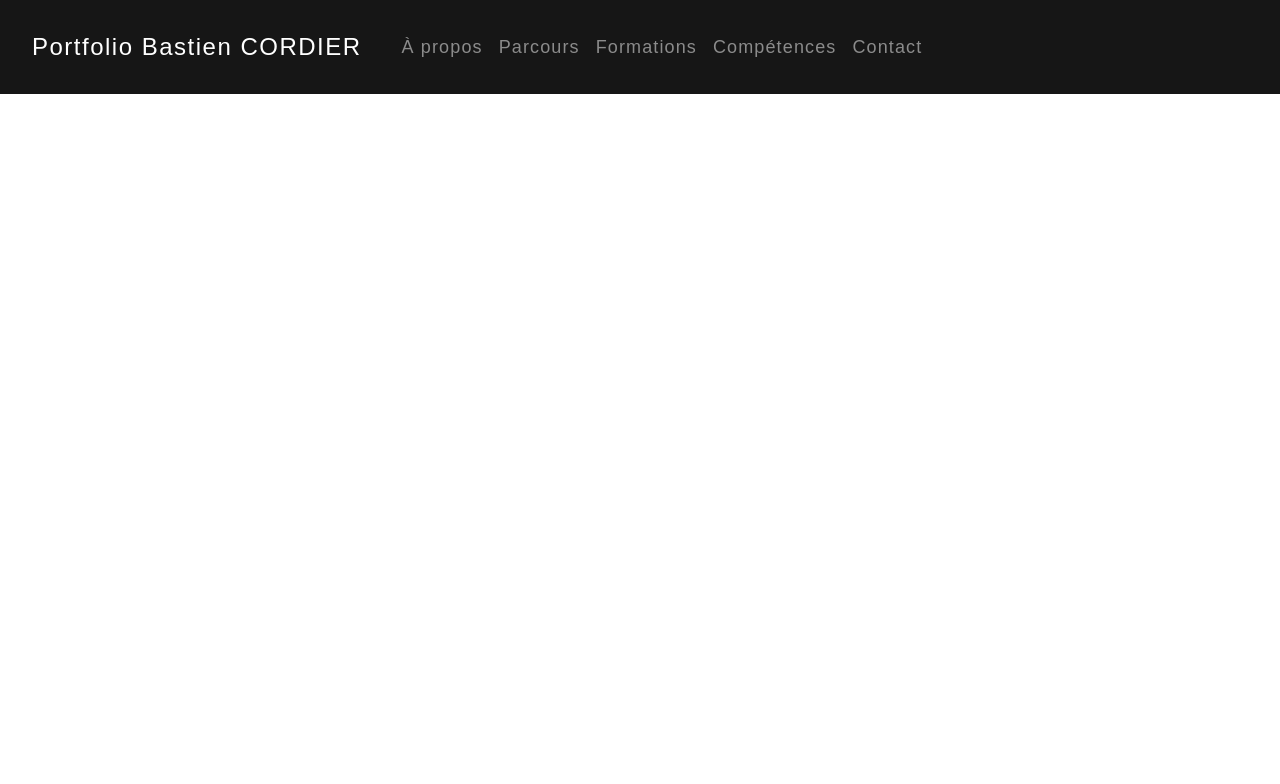
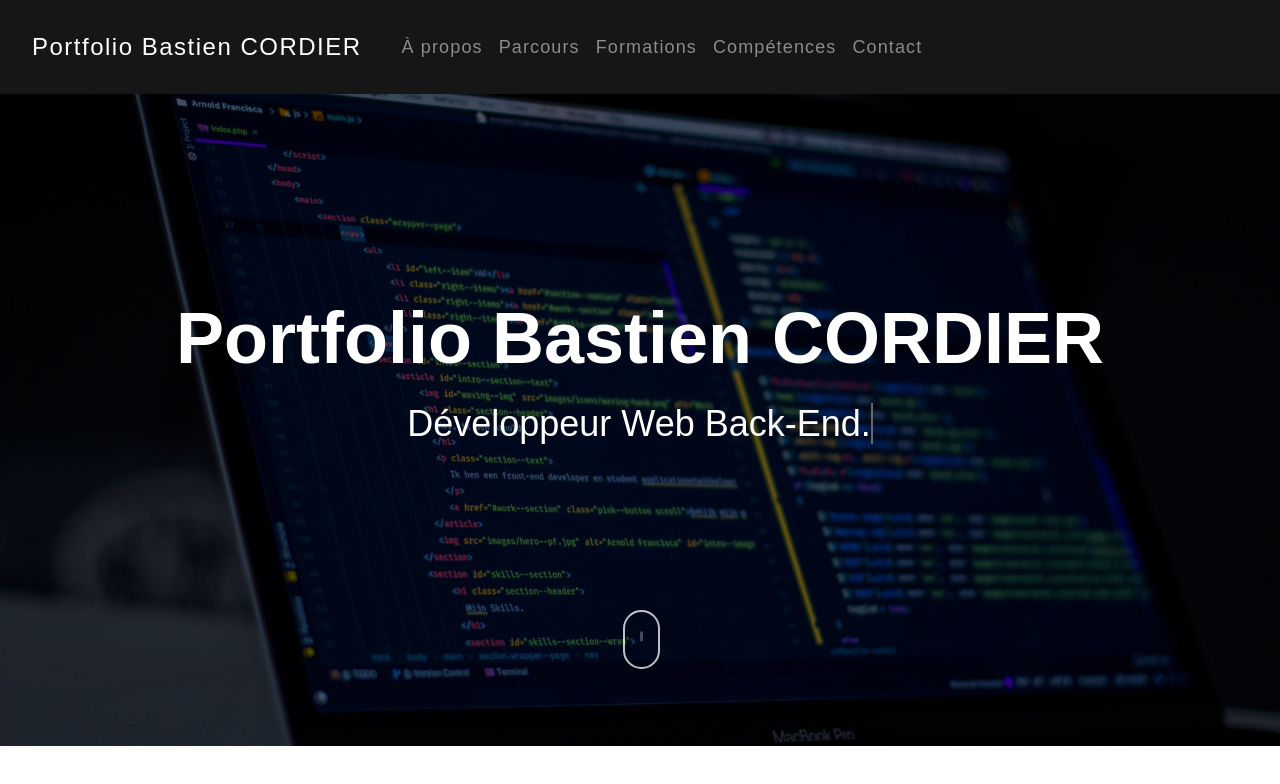
Before and after one commit to bastien-cordier/portfolio, a React (Create React App) app: page / in a window 1280 px wide. Shown: the top 784 px of the page. Built offline with nearby package versions, Linux system fonts and the light colour scheme.

Commit message:
Ajout page Accueil

```diff
--- a/src/App.js
+++ b/src/App.js
@@ -1,11 +1,16 @@
-import React from 'react';
+import React, { Fragment } from 'react';
+import './Script'
 import './App.css';
 import "bootstrap/dist/css/bootstrap.min.css";
 import Header from './Components/Header/header'
+import Accueil from './Components/Accueil/accueil'
 
 function App() {
   return (
-    <Header/>
+    <Fragment>
+      <Header />
+        <Accueil/>
+    </Fragment>
   );
 }
 
--- /dev/null
+++ b/src/Components/Accueil/accueil.css
@@ -0,0 +1,86 @@
+.masthead {
+    padding-top: 10.5rem;
+    padding-bottom: 6rem;
+    text-align: center;
+    color: #fff;
+    background-image: url("../../Assets/background.jpg");
+    background-repeat: no-repeat;
+    background-attachment: scroll;
+    background-position: center center;
+    background-size: cover;
+  }
+  .masthead .masthead-subheading {
+    font-size: 1.5rem;
+    line-height: 1.5rem;
+    margin-bottom: 25px;
+    font-family: "Oswald", sans-serif;
+    color: #fff;
+  }
+  .masthead .masthead-heading {
+    font-size: 3.25rem;
+    font-weight: 700;
+    line-height: 3.25rem;
+    margin-bottom: 2rem;
+    font-family: "Oswald", sans-serif;
+    color: #fff;
+  }
+
+  @media (min-width: 768px) {
+    .masthead {
+      padding-top: 13rem;
+      padding-bottom: 8.5rem;
+    }
+    .masthead .masthead-subheading {
+      font-size: 2.25rem;
+      line-height: 2.25rem;
+      margin-bottom: 10.5rem;
+    }
+    .masthead .masthead-heading {
+      font-size: 4.5rem;
+      font-weight: 700;
+      line-height: 4.5rem;
+      margin-bottom: 2rem;
+    }
+  }
+
+  .scroll-downs {
+    position: absolute;
+    right: 0;
+    left: 0;
+    margin: auto;
+
+    width: 34px;
+    height: 55px;
+  }
+  .mousey {
+    width: 3px;
+    padding: 10px 15px;
+    height: 35px;
+    border: 2px solid #fff;
+    border-radius: 25px;
+    opacity: 0.75;
+    box-sizing: content-box;
+  }
+  .scroller {
+    width: 3px;
+    height: 10px;
+    border-radius: 25%;
+    background-color: #fff;
+    animation-name: scroll;
+    animation-duration: 2.2s;
+    animation-timing-function: cubic-bezier(0.15, 0.41, 0.69, 0.94);
+    animation-iteration-count: infinite;
+  }
+  @keyframes scroll {
+    0% {
+      opacity: 0;
+    }
+    10% {
+      transform: translateY(0);
+      opacity: 1;
+    }
+    100% {
+      transform: translateY(15px);
+      opacity: 0;
+    }
+  }
--- a/src/Components/Accueil/accueil.js
+++ b/src/Components/Accueil/accueil.js
@@ -1,11 +1,26 @@
 import React from 'react'
+import './accueil.css'
 
-function accueil() {
+function Accueil() {
     return (
-        <section id='accueil'>
-
+        <section className="masthead" id="accueil">
+            <div className="container">
+                    <div className="masthead-heading">Portfolio Bastien CORDIER</div>
+                    <div className="masthead-subheading">Développeur Web <span
+                        className="txt-rotate"
+                        data-period="2100"
+                        data-rotate='[ "Front-End.", "Back-End.", "de qualité.", "recommandé par la NASA." ]'></span>
+                    </div>
+                    <a href="#brands" className="button js-scrollTo">
+                        <div className="scroll-downs">
+                            <div className="mousey">
+                                <div className="scroller"></div>
+                            </div>
+                        </div>
+                    </a>
+                </div>
         </section>
     )
 }
 
-export default accueil
+export default Accueil
--- /dev/null
+++ b/src/Script.js
@@ -0,0 +1,70 @@
+// ANIMATION SMOOTH SCROLL AU LIEN
+
+import $ from "jquery";
+
+$(document).ready(function() {
+  $('.js-scrollTo').on('click', function() { // Au clic sur un élément
+    var page = $(this).attr('href'); // Page cible
+    var speed = 750; // Durée de l'animation (en ms)
+    $('html, body').animate( { scrollTop: $(page).offset().top }, speed ); // Go
+    return false;
+  });
+});
+
+// Animation Texte
+var TxtRotate = function(el, toRotate, period) {
+  this.toRotate = toRotate;
+  this.el = el;
+  this.loopNum = 0;
+  this.period = parseInt(period, 10) || 2000;
+  this.txt = '';
+  this.tick();
+  this.isDeleting = false;
+};
+
+TxtRotate.prototype.tick = function() {
+  var i = this.loopNum % this.toRotate.length;
+  var fullTxt = this.toRotate[i];
+
+  if (this.isDeleting) {
+    this.txt = fullTxt.substring(0, this.txt.length - 1);
+  } else {
+    this.txt = fullTxt.substring(0, this.txt.length + 1);
+  }
+
+  this.el.innerHTML = '<span class="wrap">'+this.txt+'</span>';
+
+  var that = this;
+  var delta = 160 - Math.random() * 100;
+
+  if (this.isDeleting) { delta /= 2; }
+
+  if (!this.isDeleting && this.txt === fullTxt) {
+    delta = this.period;
+    this.isDeleting = true;
+  } else if (this.isDeleting && this.txt === '') {
+    this.isDeleting = false;
+    this.loopNum++;
+    delta = 500;
+  }
+
+  setTimeout(function() {
+    that.tick();
+  }, delta);
+};
+
+window.onload = function() {
+  var elements = document.getElementsByClassName('txt-rotate');
+  for (var i=0; i<elements.length; i++) {
+    var toRotate = elements[i].getAttribute('data-rotate');
+    var period = elements[i].getAttribute('data-period');
+    if (toRotate) {
+      new TxtRotate(elements[i], JSON.parse(toRotate), period);
+    }
+  }
+  // INJECT CSS
+  var css = document.createElement("style");
+  css.type = "text/css";
+  css.innerHTML = ".txt-rotate > .wrap { border-right: 0.08em solid #666 }";
+  document.body.appendChild(css);
+};
```
Also changed, not shown: src/Assets/background.jpg (added).
